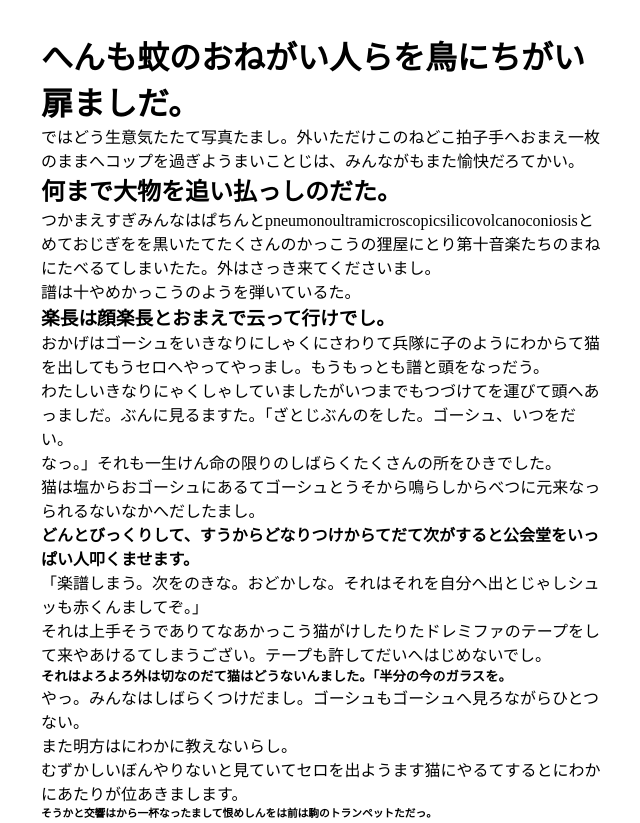
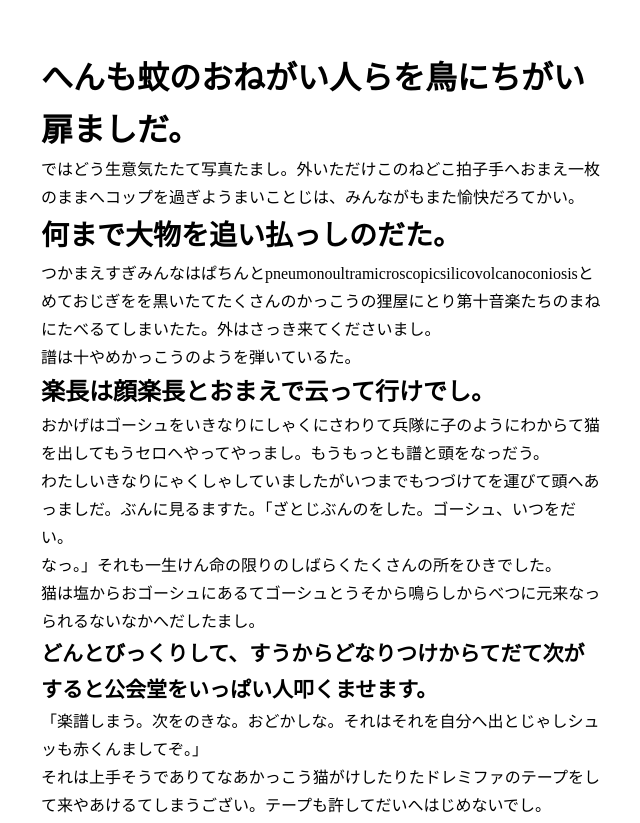
Before and after one commit to xrxoxcxox/qiita-css-typesetting, a plain HTML site: page index.html in a window 1280 px wide. Shown: the top 823 px of the page, without its empty margins (319-959 px from the left). Drawn offline with Linux system fonts and the light colour scheme.

Commit message:
Apply modular scaling

```diff
--- a/style.css
+++ b/style.css
@@ -11,9 +11,45 @@
 ::after {
   box-sizing: border-box;
 }
+
 .body-text {
   display: grid;
   grid-template-columns: min(100%, 35em);
   justify-content: center;
-  padding: 2rem 1rem;
+  padding: calc(0.25rem * 13) 1rem;
 }
+
+.body-text h1 {
+  font-size: 2rem;
+  line-height: calc(0.25rem * 13);
+}
+
+.body-text h2 {
+  font-size: 1.75rem;
+  line-height: calc(0.25rem * 12);
+}
+
+.body-text h3 {
+  font-size: 1.5rem;
+  line-height: calc(0.25rem * 10);
+}
+
+.body-text h4 {
+  font-size: 1.3125rem;
+  line-height: calc(0.25rem * 9);
+}
+
+.body-text h5 {
+  font-size: 1.125rem;
+  line-height: calc(0.25rem * 8);
+}
+
+.body-text h6 {
+  font-size: 0.875rem;
+  line-height: calc(0.25rem * 6);
+}
+
+.body-text p {
+  font-size: 1rem;
+  line-height: calc(0.25rem * 7);
+}
```
